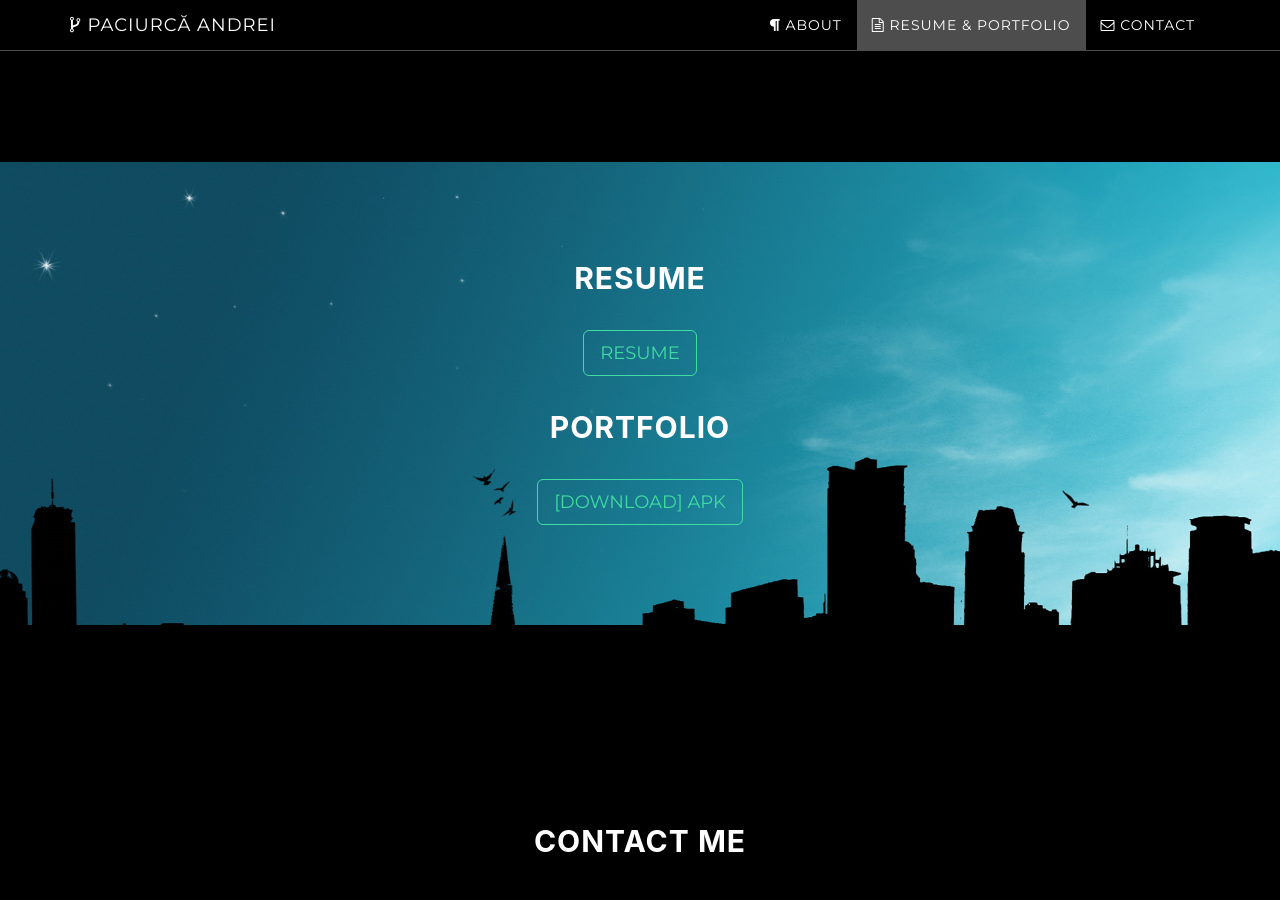
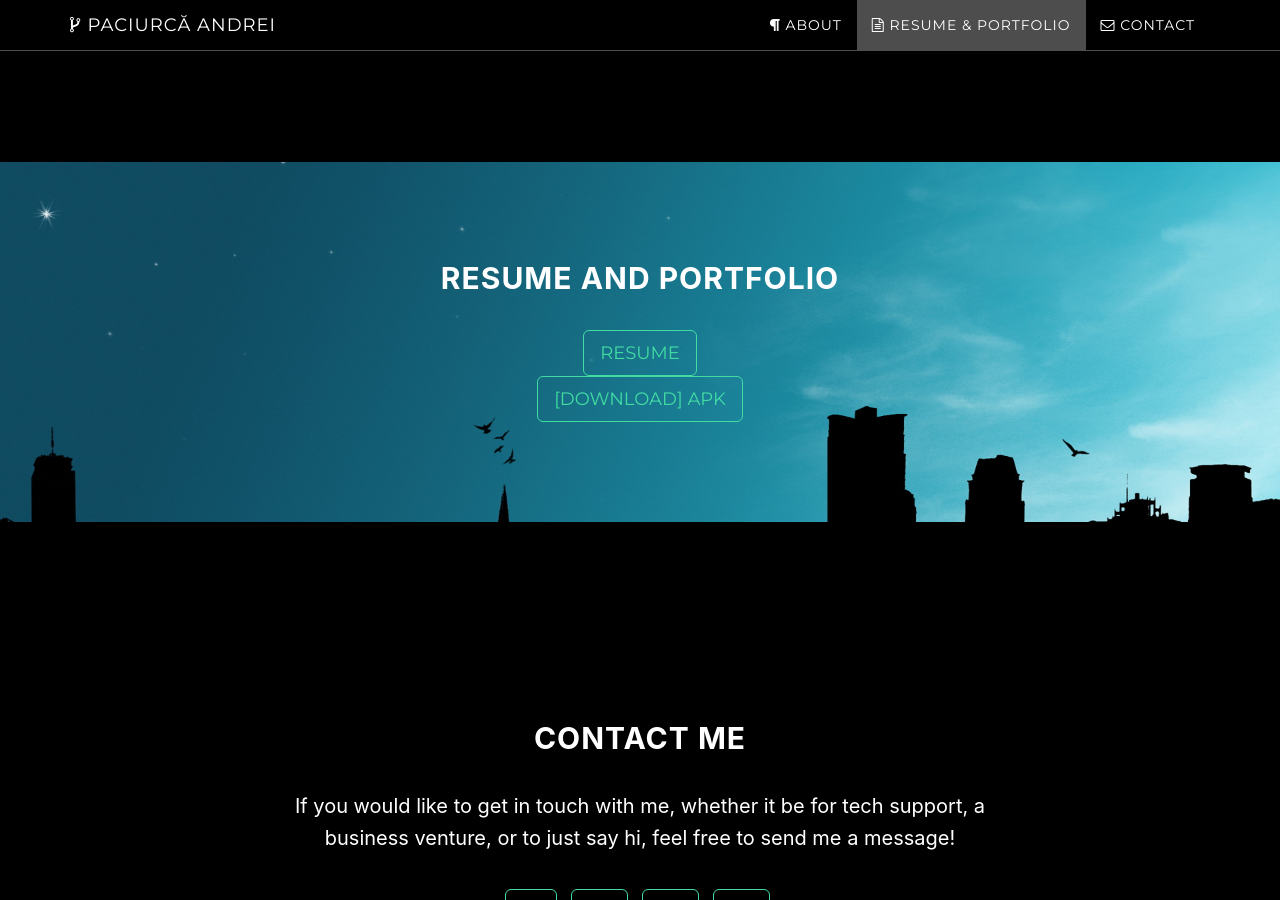
Before and after one commit to andreipaciurca/andreipaciurca.github.io, a Jekyll site: the page built from index.html, in a window 1280 px wide and 900 px high, scrolled down 1561 px. Built offline with Jekyll 4.4.1, drawn with Linux system fonts in a browser that asks for light colours.

Commit message:
modified:   _includes/css/grayscale.css 	modified:   _includes/download.html 	modified:   resume/Paciurca_Andrei-Alexandru.pdf

```diff
--- a/_includes/css/grayscale.css
+++ b/_includes/css/grayscale.css
@@ -24,7 +24,6 @@
     font-weight: 700;
     letter-spacing: 1px;
 }
-
 
 
 p {
--- a/_includes/download.html
+++ b/_includes/download.html
@@ -3,12 +3,8 @@
         <div class="download-section">
             <div class="container">
                 <div class="col-lg-8 col-lg-offset-2">
-                    <h2>Resume</h2>
-                    <a onclick="window.open('https://andreipaciurca.github.io/resume/resume.html', '_blank' ); location.reload();" class="btn btn-default btn-lg">Resume</a>
-
-                    <h2></h2>
-
-                    <h2>Portfolio</h2>
+                    <h2>Resume and Portfolio</h2>
+                    <a onclick="window.open('https://andreipaciurca.github.io/resume/resume.html', '_blank' ); location.reload();" class="btn btn-default btn-lg">Resume</a><br>
                     <a onclick="window.open('https://drive.google.com/open?id=1F6Y52ql5dza684GShRbFhVcoK40dHviP', '_blank' ); location.reload();" class="btn btn-default btn-lg">[Download] APK</a>
                 </div>
             </div>
```
Also changed, not shown: 1 other file.
